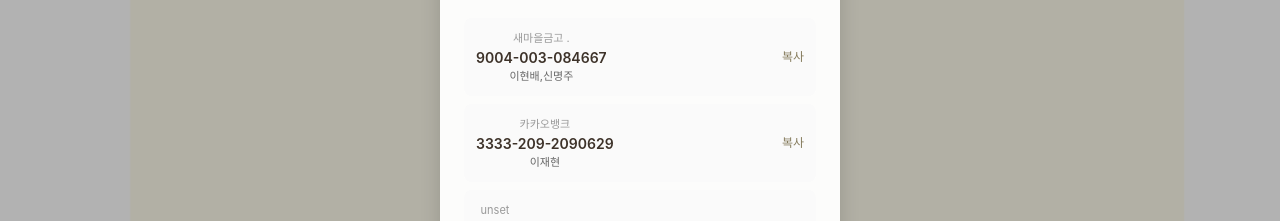
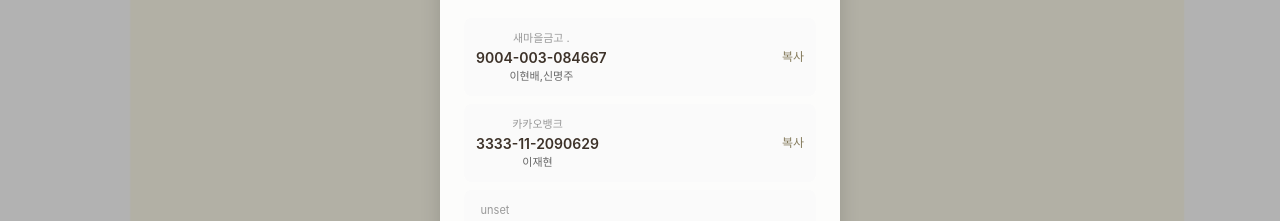
Before and after one commit to Endvise/wedding-invitation, a Next.js app: page / in a window 1280 px wide. Shown: the part 1160-1381 px from the top of the page. Built offline with nearby package versions, Linux system fonts and the light colour scheme; no server answers.

Commit message:
계좌번호 수정: 이재현 카카오뱅크 3333-11-2090629 (오류 수정)

```diff
--- a/invitation.html
+++ b/invitation.html
@@ -111,7 +111,7 @@
         <button class="copy-btn copy-bride" onclick="copyText('242-910129-77507', this)">복사</button>
         <button class="copy-btn copy-groom-parent" onclick="copyText('9004-003-094612', this)">복사</button>
         <button class="copy-btn copy-bride-parent" onclick="copyText('3333-11-605-9904', this)">복사</button>
-        <button class="copy-btn copy-account2" onclick="copyText('3333-209-2090629', this)">복사</button>
+        <button class="copy-btn copy-account2" onclick="copyText('3333-11-2090629', this)">복사</button>
     </section>
 
     <!-- Page 3: Gallery -->
--- a/src/app/page.tsx
+++ b/src/app/page.tsx
@@ -111,7 +111,7 @@ export default function Home() {
         <img src="/images/page2.jpg" style={S.bgImg} alt="bg2"/>
         <motion.div style={S.overlay}>
           <motion.div style={S.card} variants={cardVariants} custom={1}><h3 style={S.cardTitle}>Wedding Day</h3><div style={S.row}><span>일시</span><span>{formatDate(wedding.date)} {formatTime(wedding.time)}</span></div><div style={S.row}><span>장소</span><span>{wedding.place}</span></div><div style={S.row}><span>주소</span><span>{wedding.address}</span></div><div style={S.row}><span>연락처</span><a href={`tel:${wedding.phone}`} style={S.link}>{wedding.phone}</a></div></motion.div>
-          <motion.div style={S.card} variants={cardVariants} custom={2}><h3 style={S.cardTitle}>마음 전할 곳</h3><CopyBtn b={groom.account.bank} a="9004-003-084667" h={groom.account.holder}/><CopyBtn b="카카오뱅크" a="3333-209-2090629" h="이재현"/><CopyBtn b={bride.account.bank} a={bride.account.number} h={bride.account.holder}/><CopyBtn b={bride.parentAccount.bank} a={bride.parentAccount.number} h={bride.parentAccount.holder}/></motion.div>
+          <motion.div style={S.card} variants={cardVariants} custom={2}><h3 style={S.cardTitle}>마음 전할 곳</h3><CopyBtn b={groom.account.bank} a="9004-003-084667" h={groom.account.holder}/><CopyBtn b="카카오뱅크" a="3333-11-2090629" h="이재현"/><CopyBtn b={bride.account.bank} a={bride.account.number} h={bride.account.holder}/><CopyBtn b={bride.parentAccount.bank} a={bride.parentAccount.number} h={bride.parentAccount.holder}/></motion.div>
         </motion.div>
       </motion.div>
 
```
